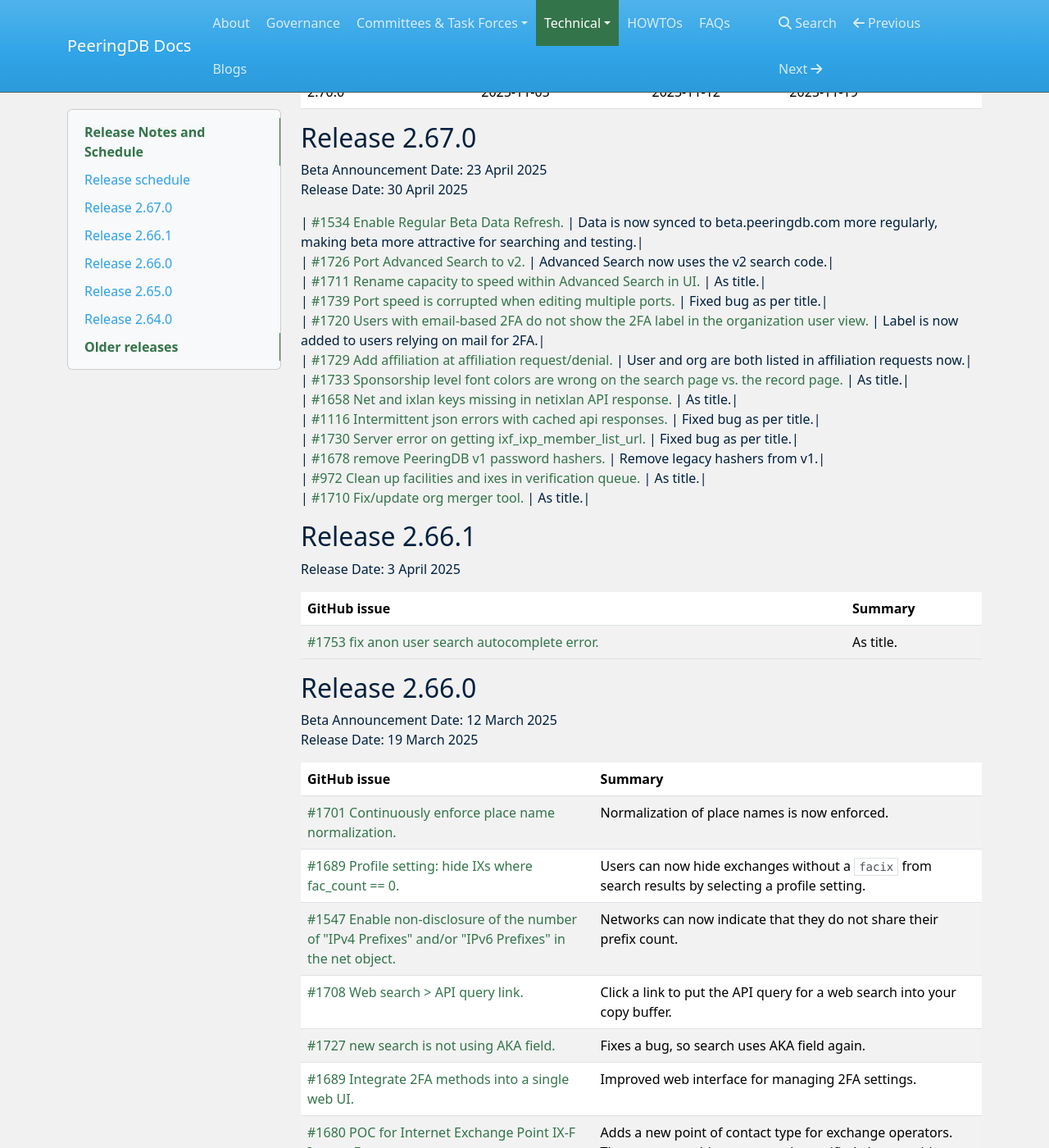
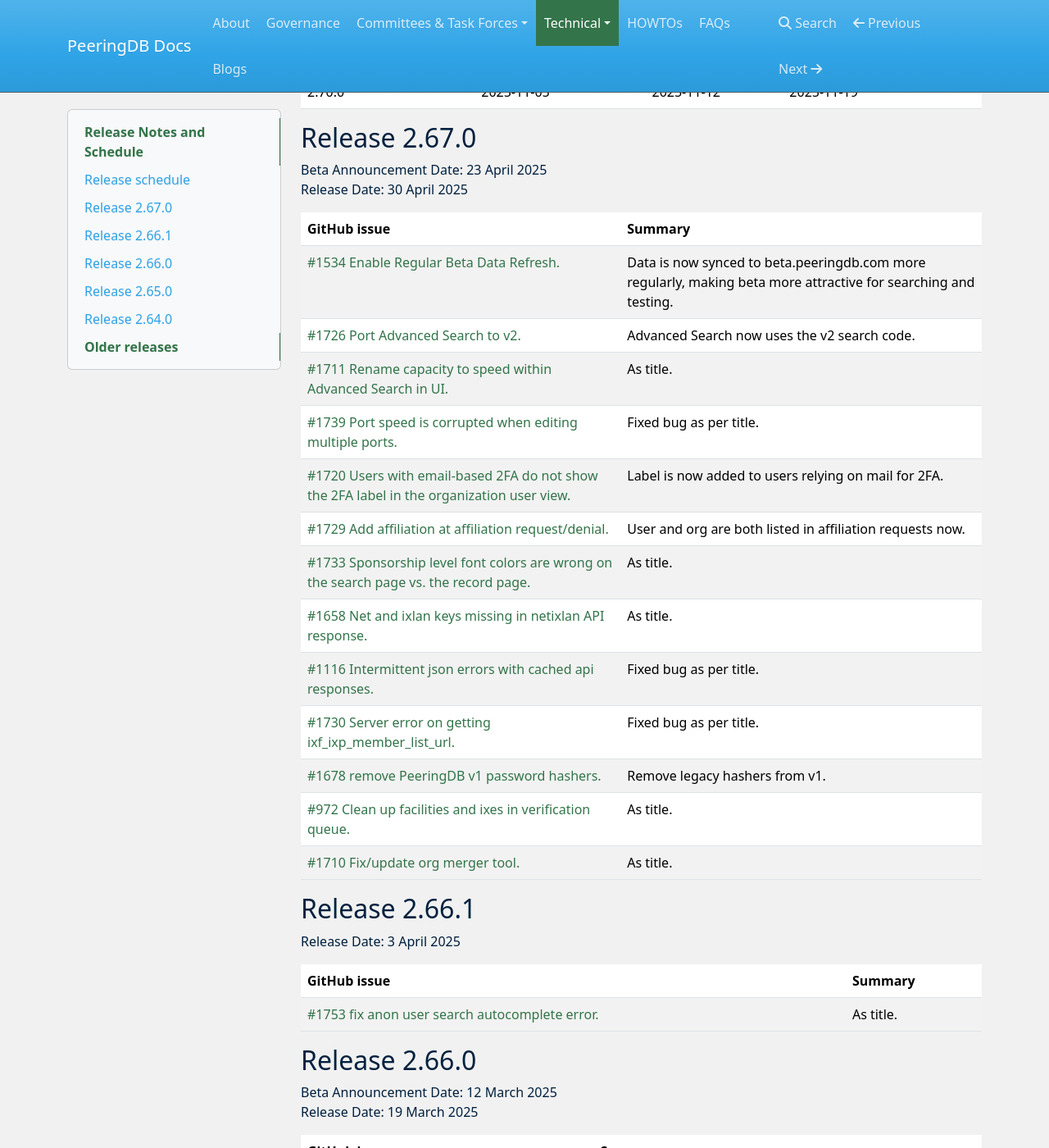
Before and after one commit to peeringdb/docs, an MkDocs documentation site: the page built from docs/release_notes/index.md, in a window 1280 px wide and 1400 px high, scrolled down 770 px. Shown: the whole window at 82% size. Built offline with MkDocs 1.6.1, drawn with Linux system fonts in a browser that asks for light colours; nearby versions of some CDN libraries.

Commit message:
Release Notes copy edits.

```diff
--- a/docs/release_notes/index.md
+++ b/docs/release_notes/index.md
@@ -23,12 +23,13 @@
 | 2.73.0 | 2025-10-08 | 2025-10-15 | 2025-10-29 |
 | 2.70.0 | 2025-11-05 | 2025-11-12 | 2025-11-19 |
 
-
 ## Release 2.67.0
 
 Beta Announcement Date: 23 April 2025
 Release Date: 30 April 2025
 
+| **GitHub issue** | **Summary** |
+| ----------------- | ----------- |
 | [#1534 Enable Regular Beta Data Refresh.](https://github.com/peeringdb/peeringdb/issues/1534) | Data is now synced to beta.peeringdb.com more regularly, making beta more attractive for searching and testing.|
 | [#1726 Port Advanced Search to v2.](https://github.com/peeringdb/peeringdb/issues/1726) | Advanced Search now uses the v2 search code.|
 | [#1711 Rename capacity to speed within Advanced Search in UI.](https://github.com/peeringdb/peeringdb/issues/1711) | As title.|
@@ -43,7 +44,6 @@
 | [#972 Clean up facilities and ixes in verification queue.](https://github.com/peeringdb/peeringdb/issues/972) | As title.|
 | [#1710 Fix/update org merger tool.](https://github.com/peeringdb/peeringdb/issues/1710) | As title.|
 
-
 ## Release 2.66.1
 
 Release Date: 3 April 2025
@@ -51,7 +51,6 @@
 | **GitHub issue** | **Summary** |
 | ----------------- | ----------- |
 | [#1753 fix anon user search autocomplete error.](https://github.com/peeringdb/peeringdb/pull/1753) | As title.|
-
 
 ## Release 2.66.0
 
@@ -68,7 +67,6 @@
 | [#1689 Integrate 2FA methods into a single web UI.](https://github.com/peeringdb/peeringdb/issues/1689) | Improved web interface for managing 2FA settings.|
 | [#1680 POC for Internet Exchange Point IX-F Import Errors.](https://github.com/peeringdb/peeringdb/issues/1680) | Adds a new point of contact type for exchange operators. They can now add a contact to be notified about problems with their [IX-F JSON](https://github.com/euro-ix/json-schemas) imports.|
 
-
 ## Release 2.65.0
 
 Beta Announcement Date: 12 February 2025
@@ -82,7 +80,6 @@
 | [#1718 Delete Affiliation uses the wrong dropdown](https://github.com/peeringdb/peeringdb/issues/1718) | Bug fix: as per title.|
 | [#1586 Django admin date selector month "Next" and "Prev" emojis/glyphs are missing/invisible](https://github.com/peeringdb/peeringdb/issues/1586) | Makes backend admin controls visible to Admin Committee users.|
 | [#1706 Admin Control Panel: viewing ixlan results in 504 Gateway Time-out](https://github.com/peeringdb/peeringdb/issues/1706) | Bug fix: as per title.|
-
 
 ## Release 2.64.0
 
```
